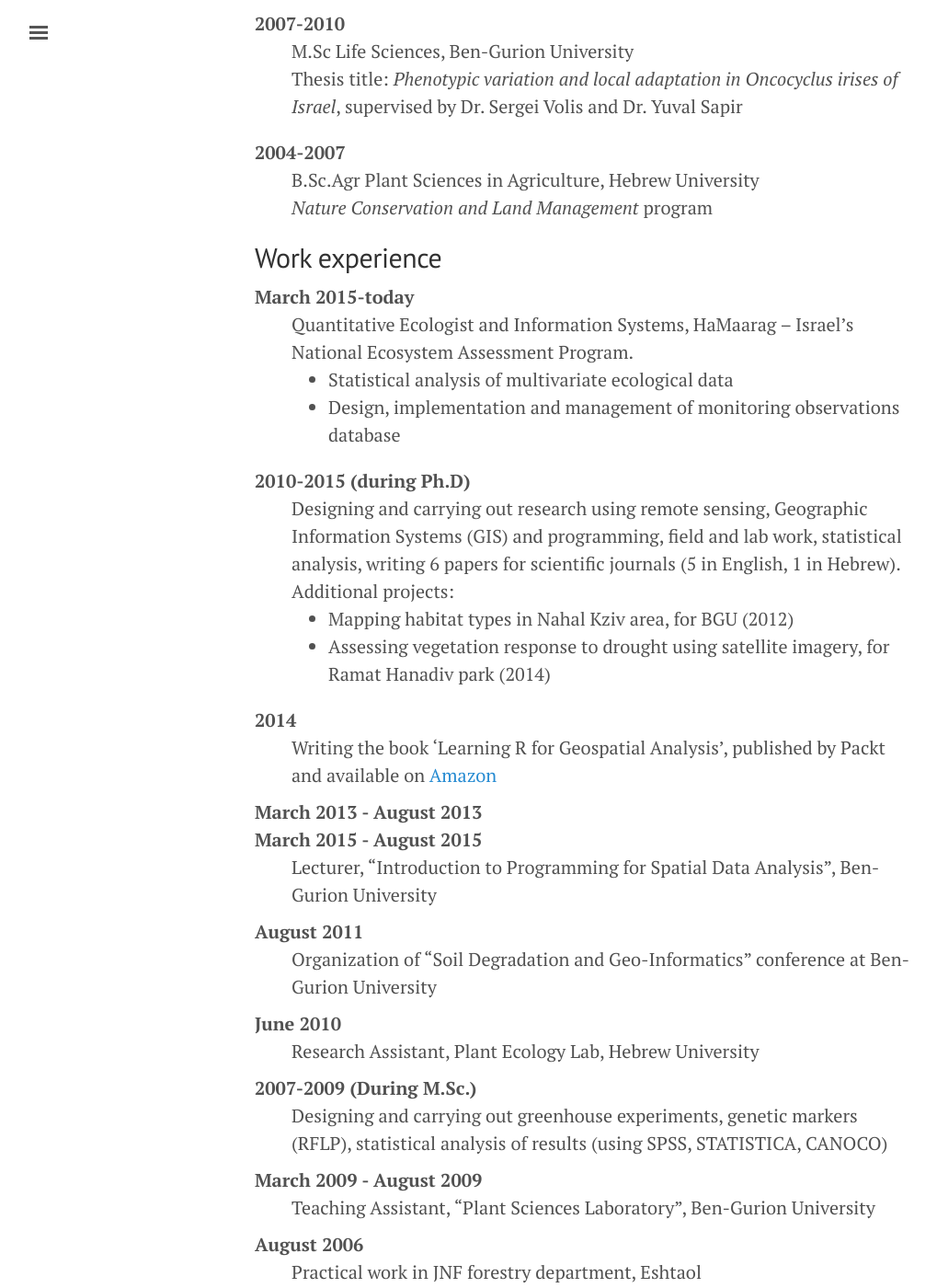
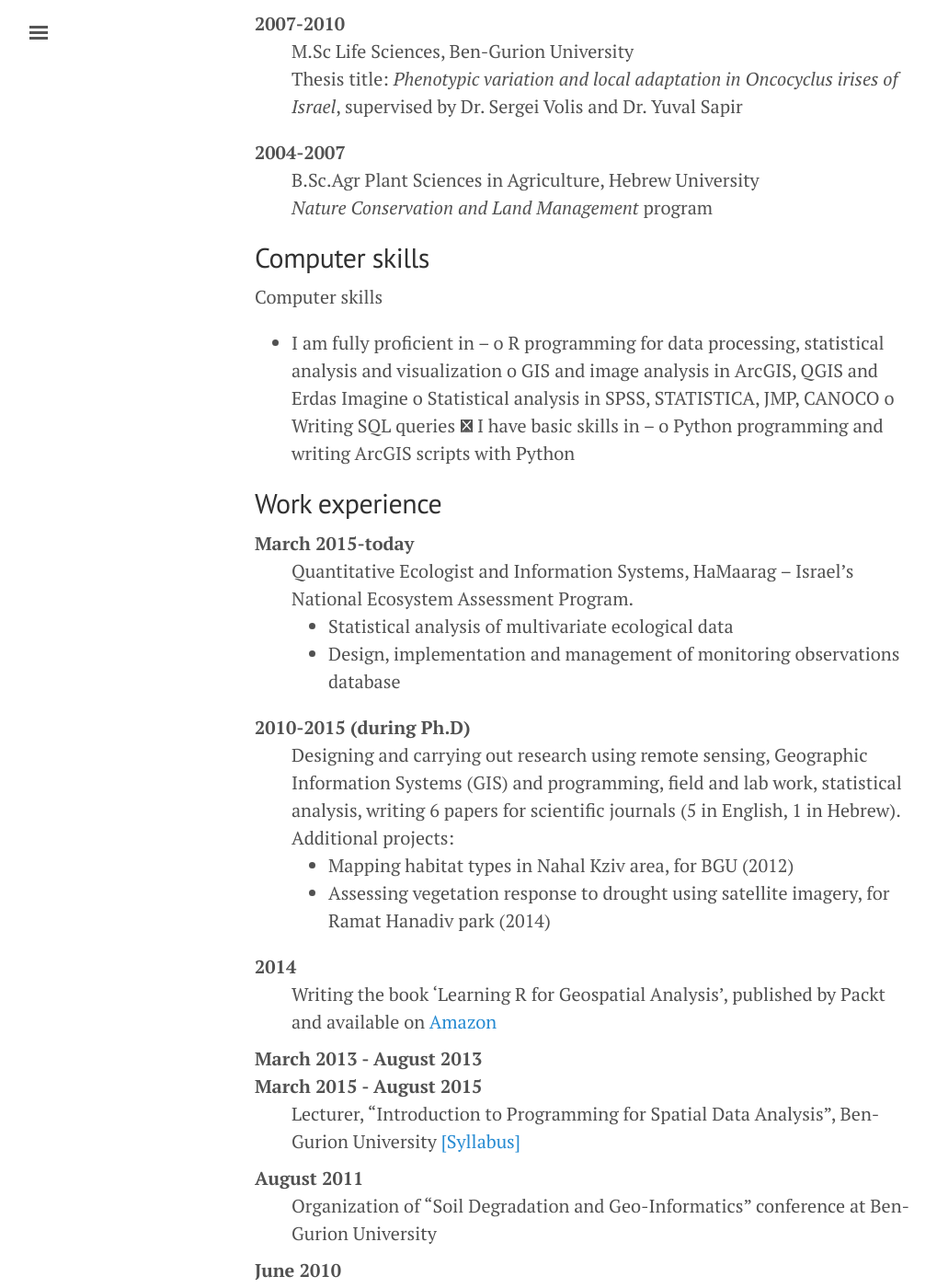
Before and after one commit to michaeldorman/michaeldorman.github.io, a Jekyll site: the page built from cv.md, in a window 1280 px wide and 1400 px high, scrolled down 379 px. Shown: the whole window at 92% size, without its empty margins (3-1022 px from the left). Built offline with Jekyll 4.4.1, drawn with Linux system fonts in a browser that asks for light colours; some of the changed text lies outside the part shown.

Commit message:
Update cv.md

```diff
--- a/cv.md
+++ b/cv.md
@@ -20,6 +20,17 @@ title: CV
 
     *Nature Conservation and Land Management* program
 
+## Computer skills
+
+Computer skills
+* I am fully proficient in –
+o R programming for data processing, statistical analysis and visualization
+o GIS and image analysis in ArcGIS, QGIS and Erdas Imagine
+o Statistical analysis in SPSS, STATISTICA, JMP, CANOCO
+o Writing SQL queries
+ I have basic skills in –
+o Python programming and writing ArcGIS scripts with Python
+
 ## Work experience
 
 March 2015-today
@@ -39,7 +50,7 @@ available on <a href = "http://goo.gl/2Zvjs3">Amazon</a>
 
 March 2013 - August 2013
 March 2015 - August 2015
-:    Lecturer, "Introduction to Programming for Spatial Data Analysis", Ben-Gurion University
+:    Lecturer, "Introduction to Programming for Spatial Data Analysis", Ben-Gurion University <a href = "http://www.geog.bgu.ac.il/fastSite/coursesFiles/tamag/12810043.pdf">[Syllabus]</a>
 
 August 2011
 :    Organization of "Soil Degradation and Geo-Informatics" conference at Ben-Gurion University
@@ -47,7 +58,7 @@ August 2011
 June 2010
 :    Research Assistant, Plant Ecology Lab, Hebrew University
 
-2007-2009 (During M.Sc.)
+2007-2009 (During M.Sc)
 :    Designing and carrying out greenhouse experiments, genetic markers (RFLP), statistical analysis of results (using SPSS, STATISTICA, CANOCO)
 
 March 2009 - August 2009
@@ -56,7 +67,10 @@ March 2009 - August 2009
 August 2006
 :    Practical work in JNF forestry department, Eshtaol
 
-## Publications
+## Books
+Dorman, M. 2014. Learning R for Geospatial Analysis. Packt Publishing Ltd. <a href = "https://www.packtpub.com/big-data-and-business-intelligence/learning-r-geospatial-analysis">[Website]</a>
+
+## Peer-Reviewed Articles
 
 * Volis, S., Zhang, Y., Dorman, M., Blecher, M. 2015. Iris atrofusca genetic and phenotypic variation, the role of habitat-specific selection in this variation structuring, and conservation implications using quasi in situ guidelines. Israel Journal of Plant Sciences, in press
 
@@ -75,6 +89,8 @@ August 2006
 * Dorman, M., Melnikov, P., Sapir, Y., Volis, S. 2009. Factors affecting dormancy of Oncocyclus iris seeds. Israel Journal of Plant Sciences, 57(4):329-333
 
 * Dorman, M., Sapir, Y., Volis, S. 2009. Local adaptation in four Iris species tested in a common-garden experiment. Biological Journal of the Linnean Society, 98:267-277
+
+## Peer-Reviewed Articles in Hebrew
 
 <p dir="rtl">
 דורמן, מ., סבוראי, ט. ופרבולוצקי, א. 2012. התייבשות עצים ביערות אורן ירושלים בישראל – מבט מגובה רב. אקולוגיה וסביבה 3(3): 230-237.
```
Also changed, not shown: other parts of cv.md (+0 -9 lines).
